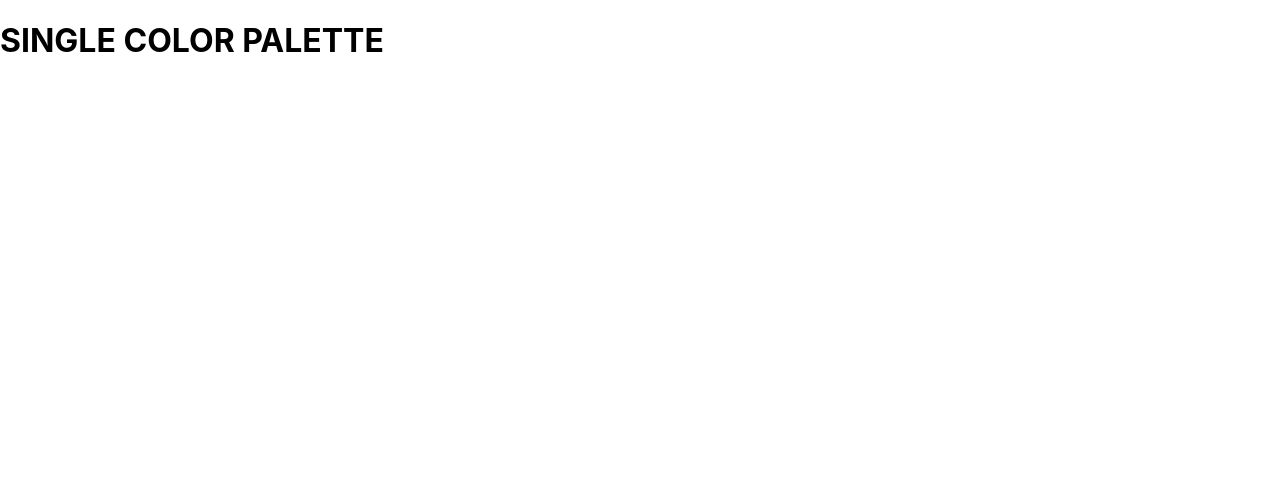
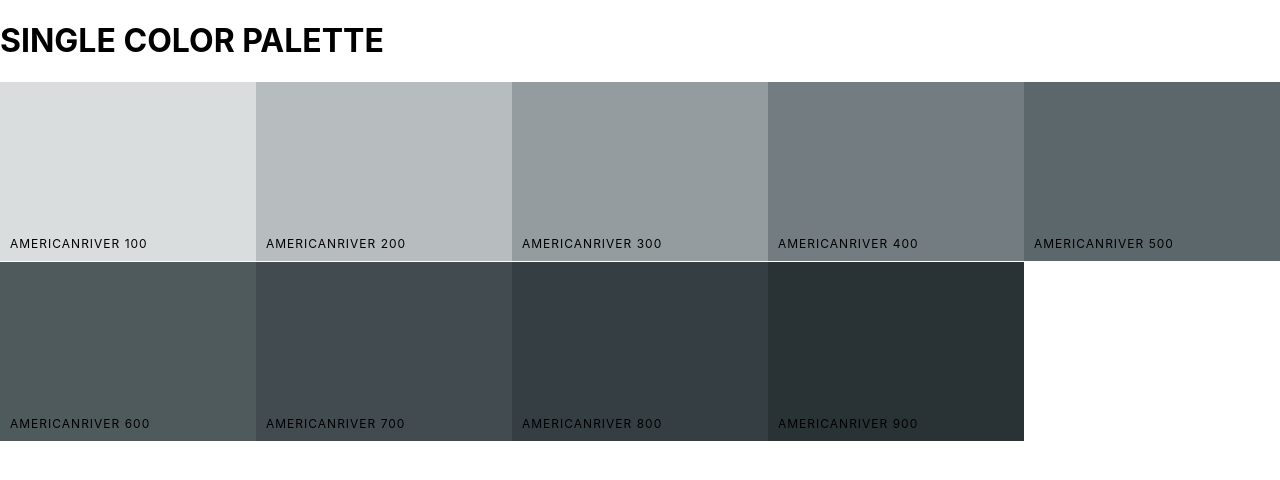
Before and after one commit to pdelbarrio/colors-app, a React (Create React App) app: page /palette/flat-ui-colors-american/americanriver in a window 1280 px wide. Shown: the top 480 px of the page. Built offline with nearby package versions, Linux system fonts and the light colour scheme.

Commit message:
Display colors in SingleColorPalette

```diff
--- a/src/App.js
+++ b/src/App.js
@@ -16,6 +16,17 @@
     return (
       <Switch>
         <Route
+          path="/palette/:paletteId/:colorId"
+          render={(routeProps) => (
+            <SingleColorPalette
+              colorId={routeProps.match.params.colorId}
+              palette={generatePalette(
+                this.findPalette(routeProps.match.params.paletteId)
+              )}
+            />
+          )}
+        />
+        <Route
           exact
           path="/"
           render={(routeProps) => (
@@ -33,15 +44,7 @@
             />
           )}
         />
-        <Route
-          path="/palette/:paletteId/:colorId"
-          render={() => <SingleColorPalette />}
-        />
       </Switch>
-
-      //<div>
-      //  <Palette palette={generatePalette(seedColors[4])} />
-      //</div>
     );
   }
 }
--- a/src/ColorBox.js
+++ b/src/ColorBox.js
@@ -15,7 +15,7 @@
     });
   }
   render() {
-    const { name, background, paletteId, id } = this.props;
+    const { name, background, paletteId, id, showLink } = this.props;
     const { copied } = this.state;
     return (
       <CopyToClipboard text={background} onCopy={this.changeCopyState}>
@@ -34,12 +34,14 @@
             </div>
             <button className="copy-button">Copy</button>
           </div>
+          {showLink && (
             <Link
               to={`/palette/${paletteId}/${id}`}
               onClick={(e) => e.stopPropagation()}
             >
               <span className="see-more">More</span>
             </Link>
+          )}
         </div>
       </CopyToClipboard>
     );
--- a/src/Palette.js
+++ b/src/Palette.js
@@ -27,6 +27,7 @@
           key={color.id}
           id={color.id}
           paletteId={id}
+          showLink={true}
         />
       );
     });
--- a/src/SingleColorPalette.js
+++ b/src/SingleColorPalette.js
@@ -1,10 +1,36 @@
 import React, { Component } from "react";
+import ColorBox from "./ColorBox";
 
 class SingleColorPalette extends Component {
+  constructor(props) {
+    super(props);
+    this._shades = this.gatherShades(this.props.palette, this.props.colorId);
+  }
+  gatherShades(palette, colorToFilterBy) {
+    let shades = [];
+    let allColors = palette.colors;
+
+    for (let key in allColors) {
+      shades = shades.concat(
+        allColors[key].filter((color) => color.id === colorToFilterBy)
+      );
+    }
+
+    return shades.slice(1);
+  }
   render() {
+    const colorBoxes = this._shades.map((color) => (
+      <ColorBox
+        key={color.id}
+        name={color.name}
+        background={color.hex}
+        showLink={false}
+      />
+    ));
     return (
-      <div>
+      <div className="Palette">
         <h1>SINGLE COLOR PALETTE</h1>
+        <div className="Palette-colors">{colorBoxes}</div>
       </div>
     );
   }
```
Lines whose indentation alone changed are shown as unchanged.
